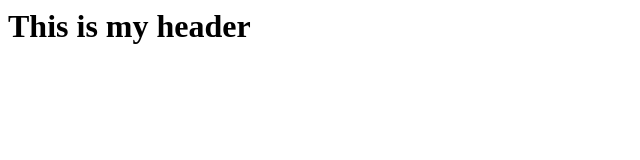
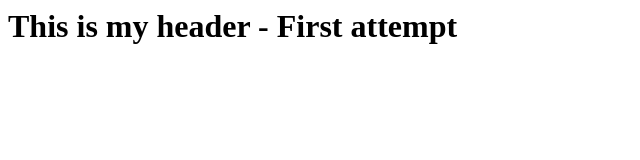
Before and after one commit to jcfoster02/Lesson-4, a plain HTML site: page index.html in a window 1280 px wide. Shown: the whole page, without its empty margins (0-640 px from the left). Drawn offline with Linux system fonts and the light colour scheme.

Commit message:
First attempt - index.html

```diff
--- a/index.html
+++ b/index.html
@@ -2,6 +2,6 @@
 <HEAD>
 </HEAD>
 <BODY>
-<H1> This is my header </H1>
+<H1> This is my header - First attempt </H1>
 </BODY>
 </HTML>
```
